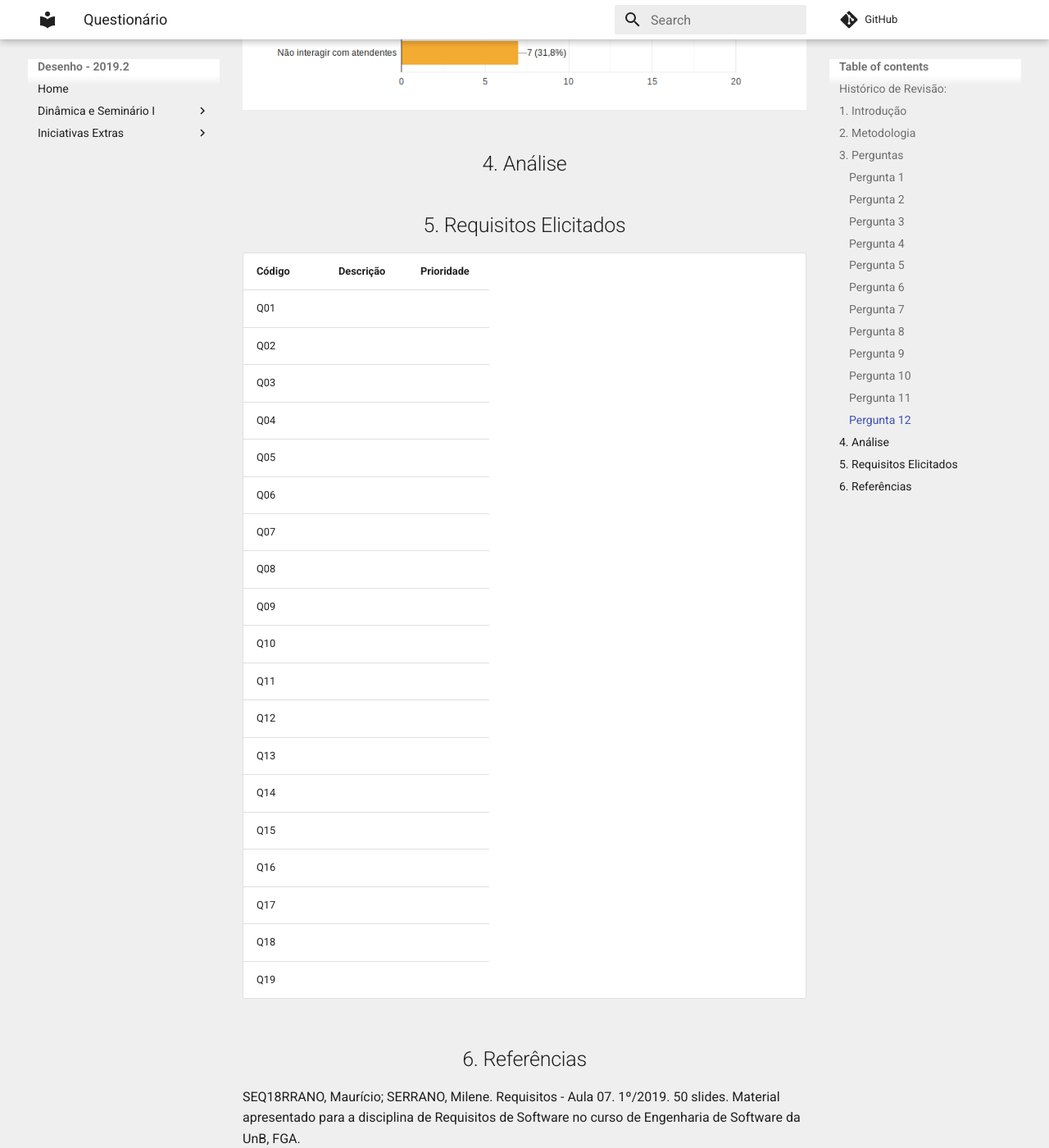
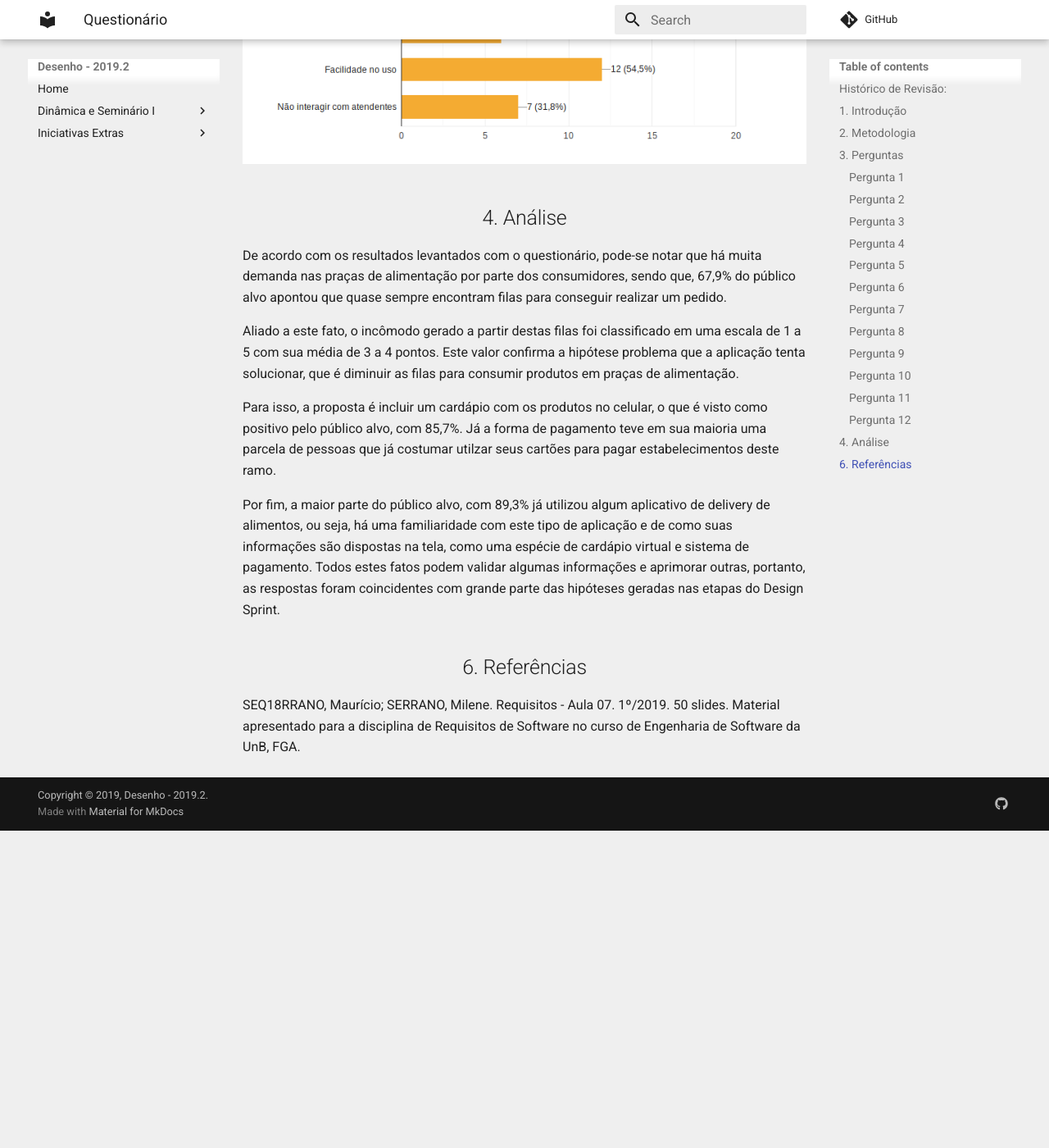
Before and after one commit to fga-desenho-2019-2/Wiki, an MkDocs documentation site: the page built from docs/seminario1/questionario.md, in a window 1280 px wide and 1400 px high, scrolled down 5660 px. Shown: the whole window at 82% size. Built offline with MkDocs 1.6.1 and Material for MkDocs 9.7.7, drawn with Linux system fonts in a browser that asks for light colours; comment, search, counter and statistics services are not loaded; old or Windows-style settings are respelled for this version of MkDocs; after the commit the page ends 6673 px from its top, so only the background shows below that; some of the changed text lies outside the part shown.

Commit message:
Adding questionary review

```diff
--- a/docs/seminario1/questionario.md
+++ b/docs/seminario1/questionario.md
@@ -5,6 +5,7 @@
 |Data|Versão|Descrição|Autor|
 |-|-|-|-|
 |22/08/2019|0.1|Criação do documento, adição da Introdução(1), Metodologia(2), Perguntas(4) e Referência(6) | [Sara Silva](https://github.com/silvasara) |
+|22/08/2019|0.2|Adição da análise das respostas| [Shayane Alcântara](https://github.com/shayanealcantara)|
 
 ## 1. Introdução
 
@@ -57,29 +58,13 @@ Abaixo estão as perguntas e estatísticas das respostas:
 
 ## 4. Análise
 
-## 5. Requisitos Elicitados
+De acordo com os resultados levantados com o questionário, pode-se notar que há muita demanda nas praças de alimentação por parte dos consumidores, sendo que, 67,9% do público alvo apontou que quase sempre encontram filas para conseguir realizar um pedido.
 
-| Código | Descrição | Prioridade |
-|--|--|--|
-| Q01 |||
-| Q02 |||
-| Q03 |||
-| Q04 |||
-| Q05 |||
-| Q06 |||
-| Q07 |||
-| Q08 |||
-| Q09 |||
-| Q10 |||
-| Q11 |||
-| Q12 |||
-| Q13 |||
-| Q14 |||
-| Q15 |||
-| Q16 |||
-| Q17 |||
-| Q18 |||
-| Q19 |||
+Aliado a este fato, o incômodo gerado a partir destas filas foi classificado em uma escala de 1 a 5 com sua média de 3 a 4 pontos. Este valor confirma a hipótese problema que a aplicação tenta solucionar, que é diminuir as filas para consumir produtos em praças de alimentação.
+
+Para isso, a proposta é incluir um cardápio com os produtos no celular, o que é visto como positivo pelo público alvo, com 85,7%. Já a forma de pagamento teve em sua maioria uma parcela de pessoas que já costumar utilzar seus cartões para pagar estabelecimentos deste ramo.
+
+Por fim, a maior parte do público alvo, com 89,3% já utilizou algum aplicativo de delivery de alimentos, ou seja, há uma familiaridade com este tipo de aplicação e de como suas informações são dispostas na tela, como uma espécie de cardápio virtual e sistema de pagamento. Todos estes fatos podem validar algumas informações e aprimorar outras, portanto, as respostas foram coincidentes com grande parte das hipóteses geradas nas etapas do Design Sprint.
 
 ## 6. Referências
 
```
Also changed, not shown: docs/seminario1/design_sprint.md (+0 -5 lines).
